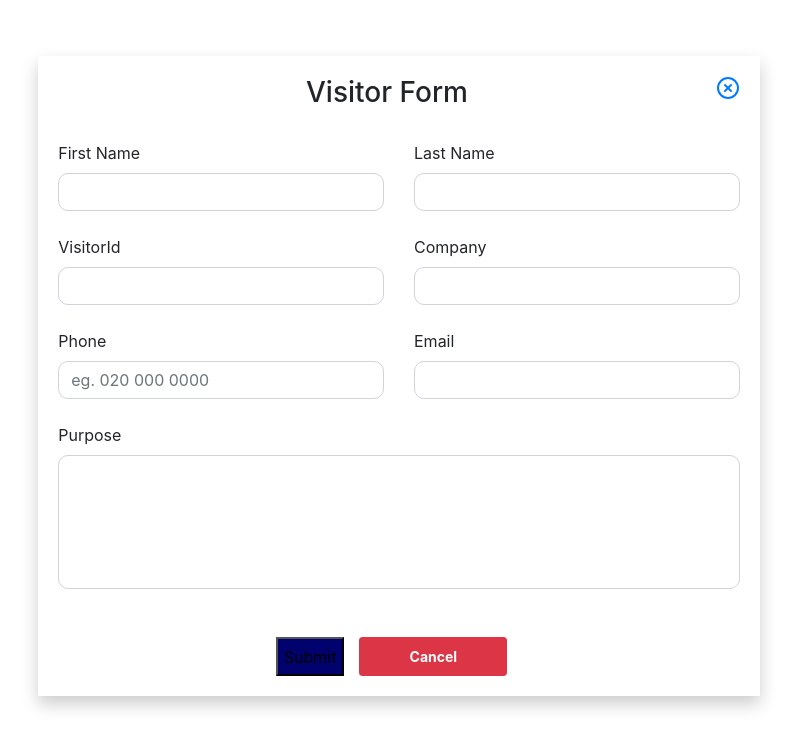
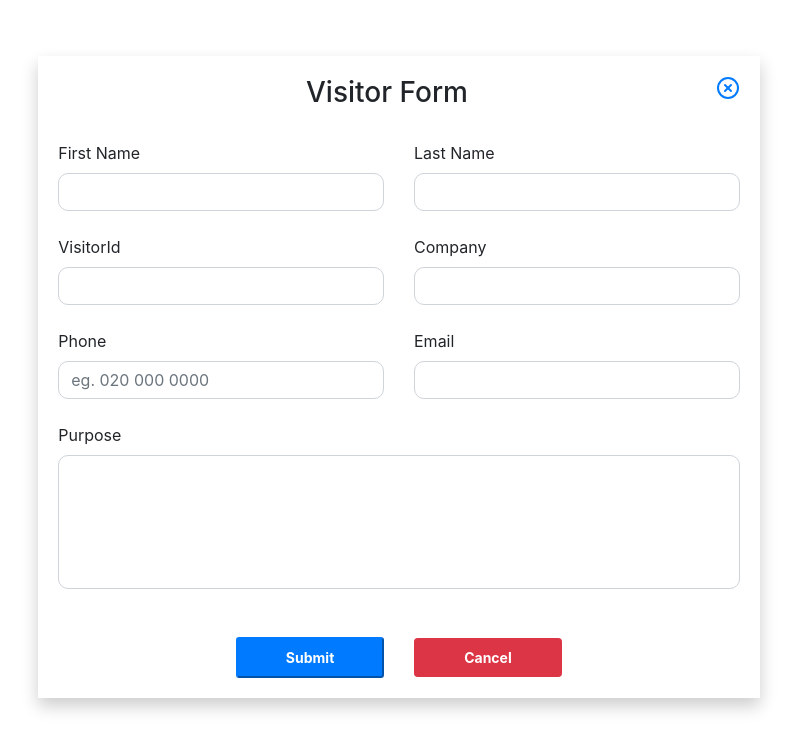
Before and after one commit to Joezy-Azashi/azdoc, a React (Create React App) app in the folder azdoc/: page /category/visitorform in a window 1280 px wide. Shown: the top 750 px of the page, without its empty margins (241-1038 px from the left). Built offline with nearby package versions, Linux system fonts and the light colour scheme.

Commit message:
send button modified

```diff
--- a/azdoc/src/pages/forms/visitorform.js
+++ b/azdoc/src/pages/forms/visitorform.js
@@ -126,12 +126,14 @@ const Visitor = (props) => {
                         </div>
                       </div>
                       <div className="row justify-content-center mt-5">
+                      <div class="btn-group col-12 col-sm-3 align-self-center" role="group" >
                       <button
                         type="submit"
-                        style={{ background: loader ? "#ccc" : " rgb(2, 2, 110)" }}>
+                        className={`${loader ? "disable" : " btn-primary" } btn-block btn-sm nav-link font-weight-bold`}>
                         Submit
                       </button>
-                    <div class="btn-group col-12 col-sm-3 align-self-center" role="group" id="reserveButton"  >
+                      </div>
+                    <div class="btn-group col-12 col-sm-3 align-self-center" role="group"   >
                         <a href="/category" role="button" class="btn btn-danger btn-block btn-sm nav-link font-weight-bold ">
                         Cancel
                         </a>
```
Also changed, not shown: 1 other file (tests, documents, lock files or other folders).
